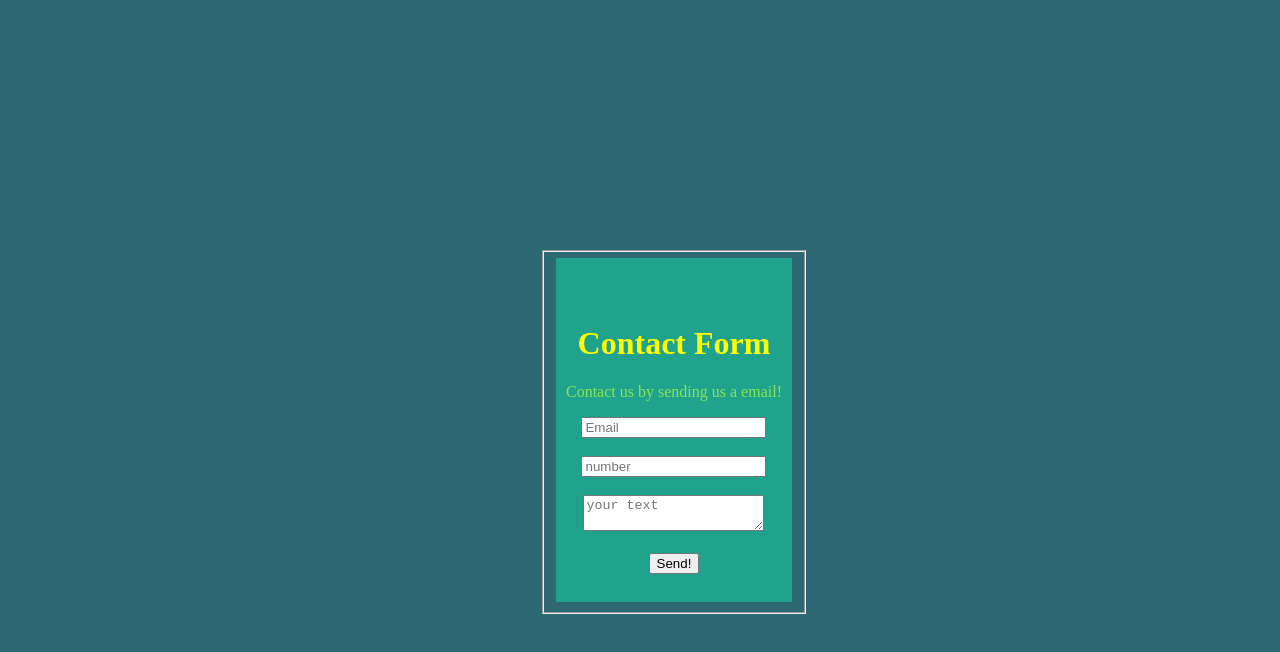
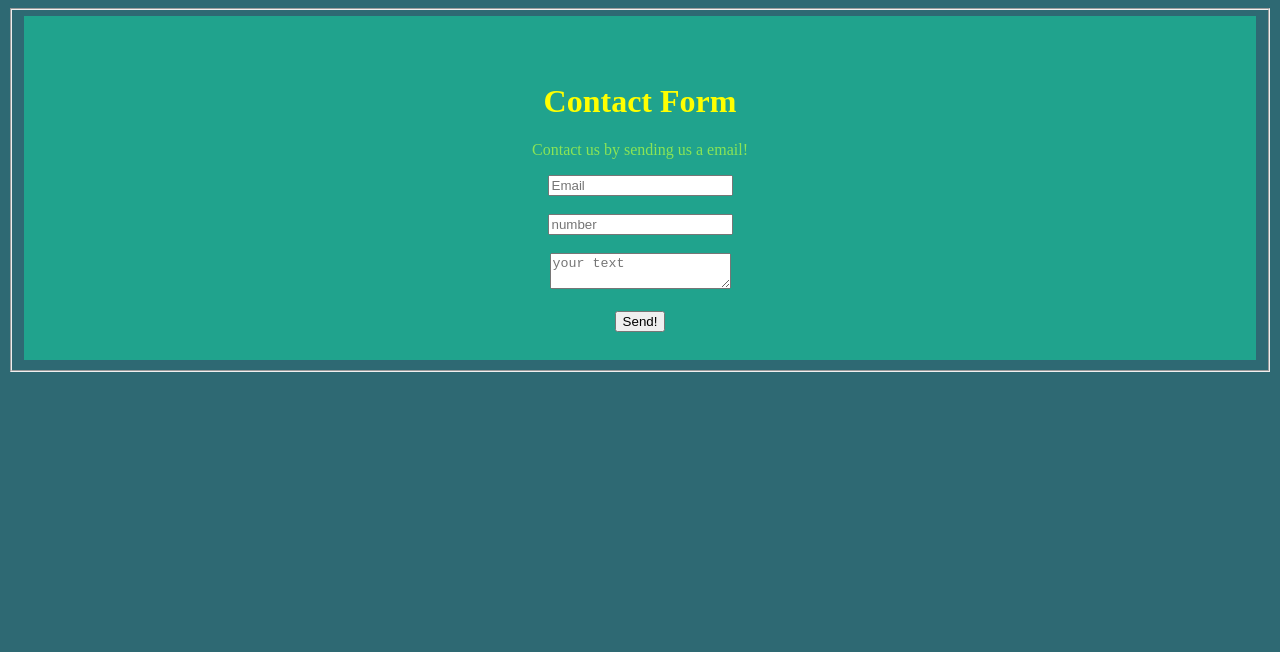
Before and after one commit to argjend1999/argjend1999, a plain HTML site: page index.html in a window 1280 px wide. Drawn offline with Linux system fonts and the light colour scheme.

Commit message:
Update style.css

```diff
--- a/style.css
+++ b/style.css
@@ -1,11 +1,13 @@
 body {
-  position: fixed;
-  top: 50%;
+  position: center;
+  align-items: center;
+
+  /* top: 50%;
   left: 50%;
-  bottom: 50px;
-  margin-top: -150px;
+  bottom: 50px; */
+  /* margin-top: -150px;
   margin-right: -50px;
-  margin-left: -100px;
+  margin-left: -100px; */
   text-align: center;
   background-color: rgba(16, 83, 95, 0.87);
   font-family: "Times New Roman", Times, serif;
```
